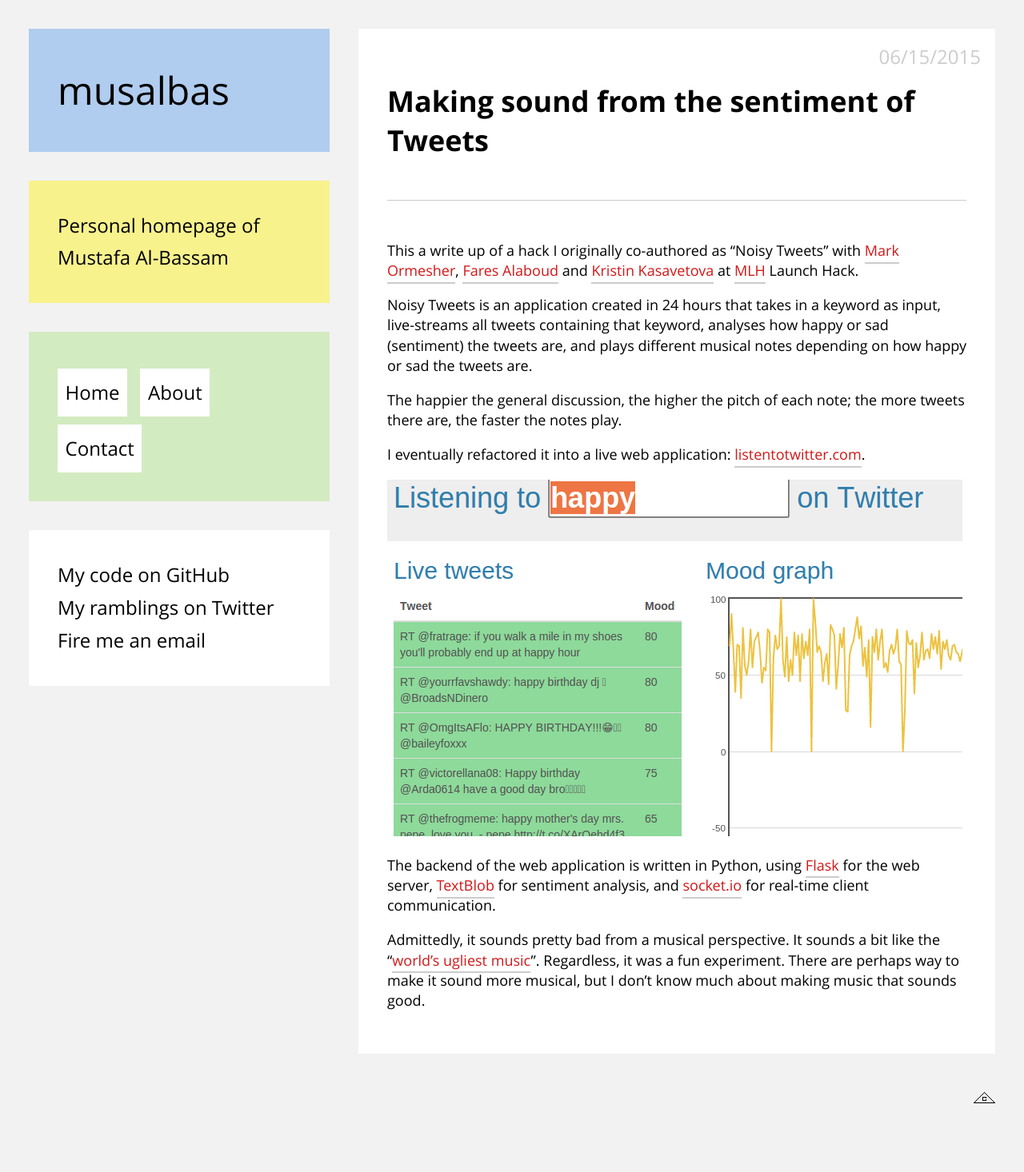
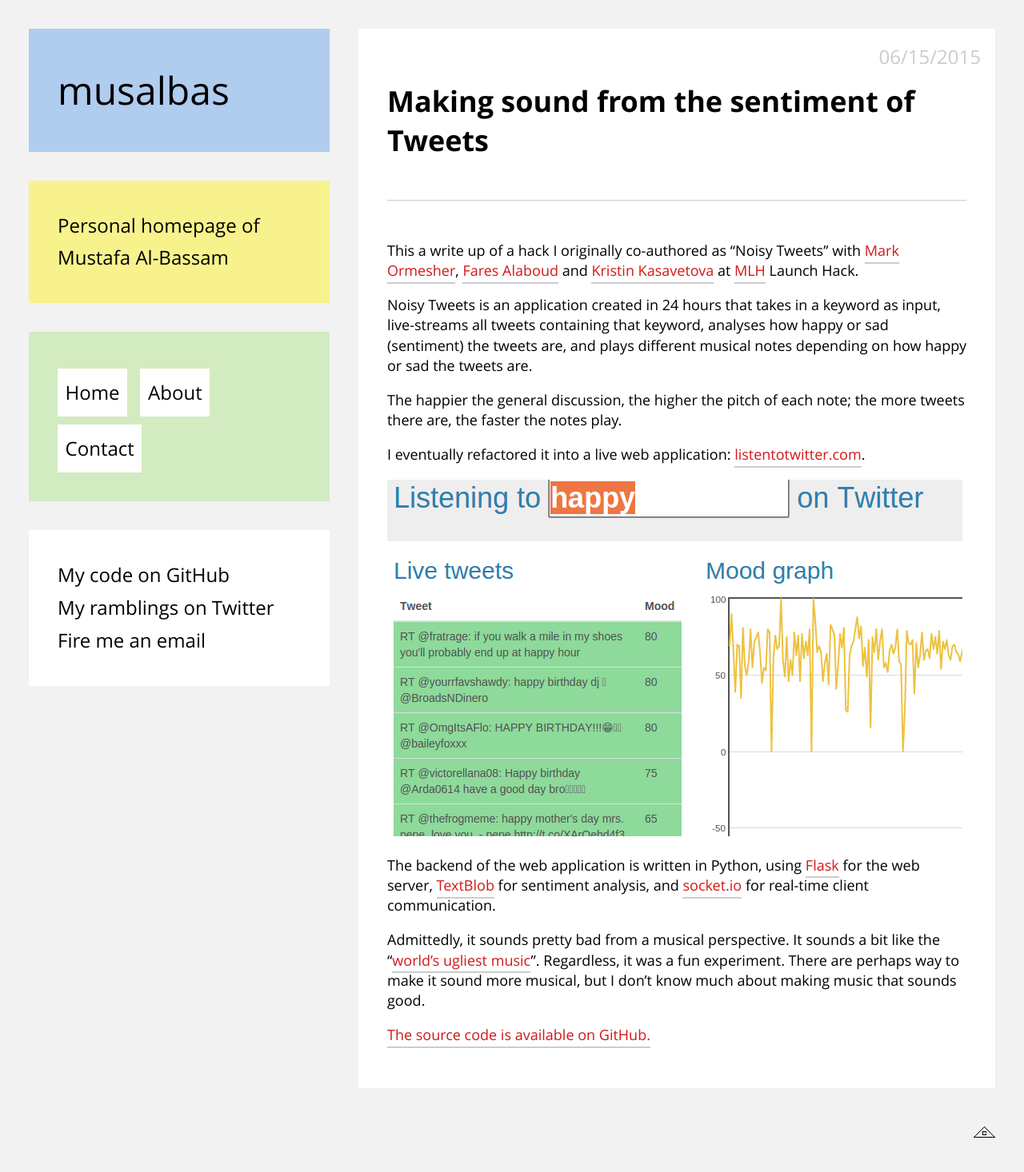
Before and after one commit to musalbas/musalbas.com-old, a Jekyll site: the page built from _posts/2015-06-15-listen-to-twitter.md, in a window 1280 px wide. Shown: the whole page at 80% size. Built offline with Jekyll 4.4.1, drawn with Linux system fonts in a browser that asks for light colours; Markdown is read by kramdown in place of the engine named in the settings; before the commit the page ends 1423 px from its top, so only the background shows below that.

Commit message:
Update 2015-06-15-listen-to-twitter.md

```diff
--- a/_posts/2015-06-15-listen-to-twitter.md
+++ b/_posts/2015-06-15-listen-to-twitter.md
@@ -17,3 +17,5 @@ I eventually refactored it into a live web application: [listentotwitter.com](ht
 The backend of the web application is written in Python, using [Flask](http://flask.pocoo.org/) for the web server, [TextBlob](https://textblob.readthedocs.org/en/dev/) for sentiment analysis, and [socket.io](http://socket.io/) for real-time client communication.
 
 Admittedly, it sounds pretty bad from a musical perspective. It sounds a bit like the "[world's ugliest music](https://www.youtube.com/watch?v=RENk9PK06AQ)". Regardless, it was a fun experiment. There are perhaps way to make it sound more musical, but I don't know much about making music that sounds good.
+
+[The source code is available on GitHub.](https://github.com/musalbas/listentotwitter)
```
